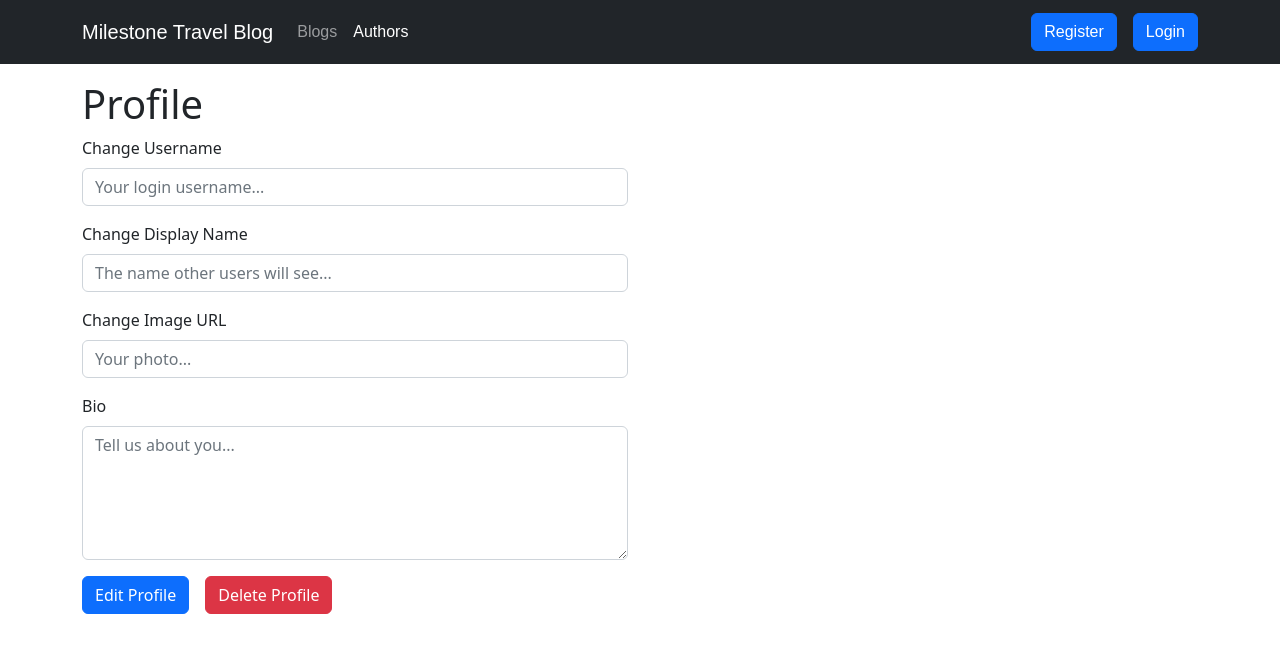
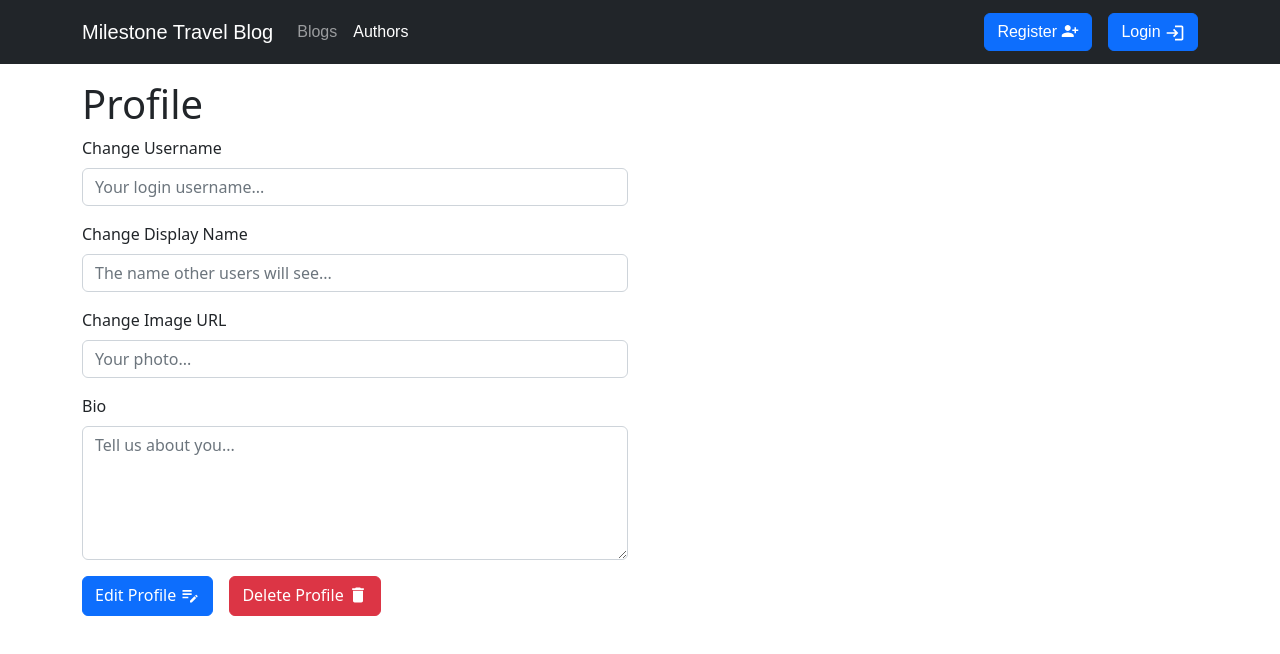
Before and after one commit to DJFancyAl/Travel-Blog, a React (Create React App) app in the folder client/travel_blog/: page /authors/profile in a window 1280 px wide. Shown: the top 654 px of the page. Built offline with nearby package versions, Linux system fonts and the light colour scheme; no server answers.

Commit message:
Added icons to all buttons

```diff
--- a/client/travel_blog/src/Components/NavBar.js
+++ b/client/travel_blog/src/Components/NavBar.js
@@ -4,6 +4,7 @@ import Nav from "react-bootstrap/Nav";
 import Navbar from "react-bootstrap/Navbar";
 import Button from "react-bootstrap/Button";
 import { useNavigate } from "react-router-dom";
+import { MdLogin, MdLogout, MdPersonAddAlt1, MdPerson2 } from "react-icons/md";
 
 function YourComponent() {
   const style = {
@@ -48,17 +49,17 @@ function NavBar({ author, setAuthor }) {
         {author._id ? (
           <div className="d-flex align-items-center">
             <Button className="mx-3" as={Link} to="./authors/profile">
-              Hello {author.username}!
+              Hello {author.username}! <MdPerson2 className="mb-1" size={18} />
             </Button>
-            <Button onClick={logout}>Logout</Button>
+            <Button onClick={logout}>Logout <MdLogout className="mb-1" size={18} /></Button>
           </div>
         ) : (
           <div className="d-flex align-items-center">
             <Button className="mx-3" as={Link} to="./authors/register">
-              Register
+              Register <MdPersonAddAlt1 className="mb-1" size={18} />
             </Button>
             <Button as={Link} to="./authors/login">
-              Login
+              Login <MdLogin size={20} />
             </Button>
           </div>
         )}
--- a/client/travel_blog/src/Components/NewComment.js
+++ b/client/travel_blog/src/Components/NewComment.js
@@ -2,6 +2,7 @@ import { useState } from 'react'
 import Col from 'react-bootstrap/Col';
 import Form from 'react-bootstrap/Form';
 import Button from 'react-bootstrap/Button';
+import { MdNoteAdd } from "react-icons/md";
 
 function NewComment( {author, blog, addComment} ) {
     // State
@@ -51,7 +52,7 @@ function NewComment( {author, blog, addComment} ) {
                     <Form.Control as="textarea" placeholder="Write your comment..." rows={3} value={comment.body} onChange={handleChange} />
                 </Form.Group>
                 <Button variant="primary" type="submit">
-                    Create Comment
+                    Create Comment <MdNoteAdd className='mb-1' size={20} />
                 </Button>
             </Form>
         </Col>
--- a/client/travel_blog/src/Components/Pages/Authors.js
+++ b/client/travel_blog/src/Components/Pages/Authors.js
@@ -4,6 +4,7 @@ import Row from 'react-bootstrap/Row';
 import Col from 'react-bootstrap/Col';
 import Button from 'react-bootstrap/Button';
 import Card from 'react-bootstrap/Card';
+import { MdPerson } from "react-icons/md";
 
 function Authors( { authors }) {
 
@@ -12,11 +13,11 @@ function Authors( { authors }) {
         return (
             <Col key={author._id} xs={12} lg={4}>
                 <Card>
-                    <Card.Img variant="top" src={author.pic} />
+                    {author.pic && <Card.Img variant="top" src={author.pic} />}
                     <Card.Body>
                     <Card.Title>{author.name}</Card.Title>
                     <Card.Text>{author.bio}</Card.Text>
-                    <Link to={`/author/${author._id}`}><Button>View Blogs</Button></Link>
+                    <Link to={`/author/${author._id}`}><Button>View Author <MdPerson className='mb-1' size={20} /></Button></Link>
                     </Card.Body>
                 </Card>
             </Col>
--- a/client/travel_blog/src/Components/Pages/Login.js
+++ b/client/travel_blog/src/Components/Pages/Login.js
@@ -7,6 +7,7 @@ import Col from 'react-bootstrap/Col';
 import Form from 'react-bootstrap/Form';
 import Alert from 'react-bootstrap/Alert';
 import Fade from 'react-bootstrap/Fade';
+import { MdLockOpen} from "react-icons/md";
 
 function Login( { setAuthor }) {
     // State
@@ -62,7 +63,7 @@ function Login( { setAuthor }) {
                     </Form.Group>
 
                     <Button variant="primary" type="submit">
-                        Submit
+                        Login <MdLockOpen  size={20} />
                     </Button>
                     </Form>
                     <Fade in={open} className='mt-3'>
--- a/client/travel_blog/src/Components/Pages/NewBlog.js
+++ b/client/travel_blog/src/Components/Pages/NewBlog.js
@@ -3,6 +3,7 @@ import { useNavigate } from "react-router-dom";
 import Container from 'react-bootstrap/Container';
 import Button from 'react-bootstrap/Button';
 import Form from 'react-bootstrap/Form';
+import { MdNoteAdd } from "react-icons/md";
 
 function NewBlog({ author, addBlog }) {
   // State
@@ -47,7 +48,7 @@ function NewBlog({ author, addBlog }) {
         </Form.Group>
 
         <Button variant="primary" type="submit">
-          Submit
+          Add Blog <MdNoteAdd className='mb-1' size={20} />
         </Button>
       </Form>
     </Container>
--- a/client/travel_blog/src/Components/Pages/Profile.js
+++ b/client/travel_blog/src/Components/Pages/Profile.js
@@ -8,6 +8,7 @@ import Fade from 'react-bootstrap/Fade';
 import Modal from 'react-bootstrap/Modal';
 import { useState } from 'react';
 import { useNavigate } from "react-router-dom";
+import { MdDelete, MdEditNote } from "react-icons/md";
 
 function Profile( { author, setAuthor} ) {
     const navigate = useNavigate()
@@ -100,8 +101,8 @@ function Profile( { author, setAuthor} ) {
                         <Form.Control as="textarea" rows={5} placeholder='Tell us about you...' onChange={handleChange} value={changes.bio} />
                         </Form.Group>
 
-                        <Button variant="primary" type="submit">Edit Profile</Button>
-                        <Button variant="danger" className='mx-3' onClick={() => setShowModal(true)}>Delete Profile</Button>
+                        <Button variant="primary" type="submit">Edit Profile <MdEditNote className='mb-1' size={20} /></Button>
+                        <Button variant="danger" className='mx-3' onClick={() => setShowModal(true)}>Delete Profile <MdDelete className='mb-1' size={20} /></Button>
                     </Form>
                     <Fade in={open} className='mt-3'>
                         <div>
--- a/client/travel_blog/src/Components/Pages/Register.js
+++ b/client/travel_blog/src/Components/Pages/Register.js
@@ -7,6 +7,7 @@ import Col from 'react-bootstrap/Col';
 import Form from 'react-bootstrap/Form';
 import Alert from 'react-bootstrap/Alert';
 import Fade from 'react-bootstrap/Fade';
+import { MdPlayArrow } from "react-icons/md";
 
 function Register( { setAuthor }) {
     // State
@@ -73,7 +74,7 @@ function Register( { setAuthor }) {
                         </Form.Group>
 
                         <Button variant="primary" type="submit">
-                            Submit
+                            Register <MdPlayArrow className='mb-1' size={16} />
                         </Button>
                         </Form>
                         <Fade in={open} className='mt-3'>
--- a/client/travel_blog/src/Components/Pages/ShowBlog.js
+++ b/client/travel_blog/src/Components/Pages/ShowBlog.js
@@ -7,6 +7,7 @@ import Container from 'react-bootstrap/Container';
 import Col from 'react-bootstrap/Col';
 import Comment from '../Comment';
 import NewComment from '../NewComment';
+import { MdDelete, MdEditNote } from "react-icons/md";
 
 function ShowBlog( { author, deleteBlog } ) {
   // States
@@ -62,9 +63,9 @@ function ShowBlog( { author, deleteBlog } ) {
       {blog.author && blog.author._id === author &&
         <>
           <Link to={`/blog/edit/${blog._id}`}>
-            <Button>Edit Blog</Button>
+            <Button>Edit Blog <MdEditNote className='mb-1' size={20} /></Button>
           </Link>
-          <Button className='mx-3' variant="danger" onClick={handleDelete}>Delete Blog</Button>
+          <Button className='mx-3' variant="danger" onClick={handleDelete}>Delete Blog <MdDelete className='mb-1' size={20} /></Button>
         </>}
       <hr />
       <Col xs={12} md={8} className="m-auto">
```
